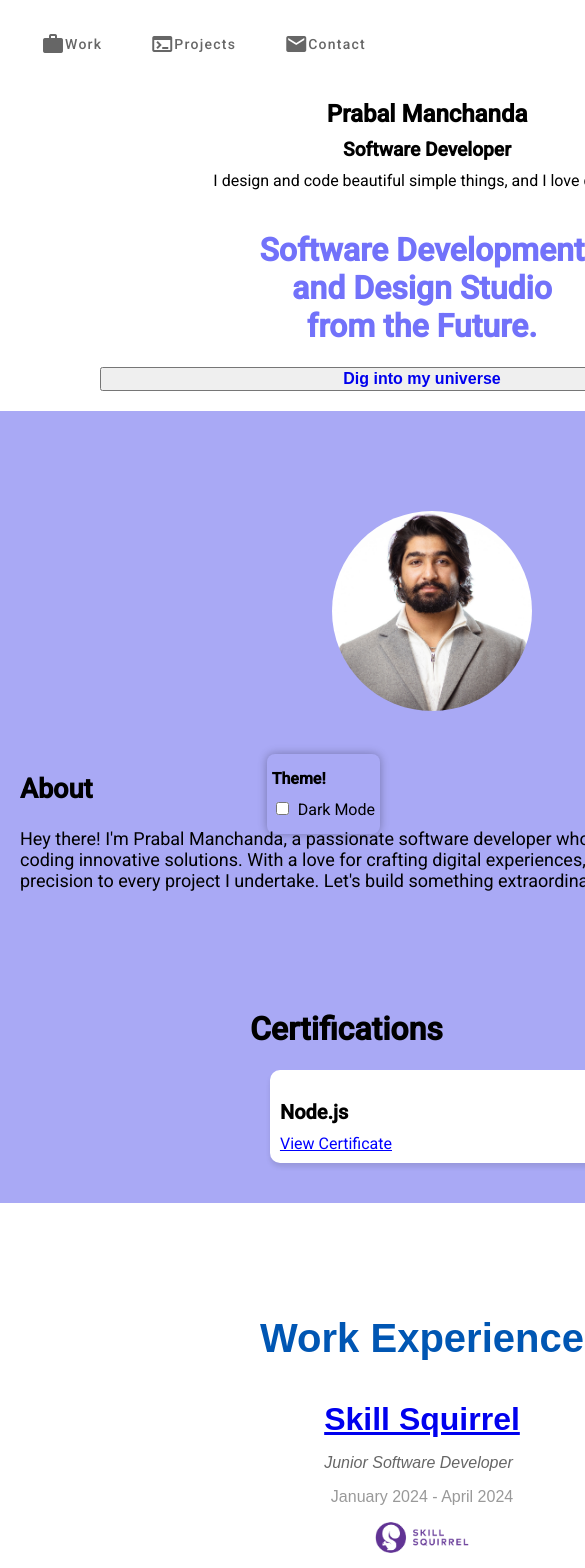
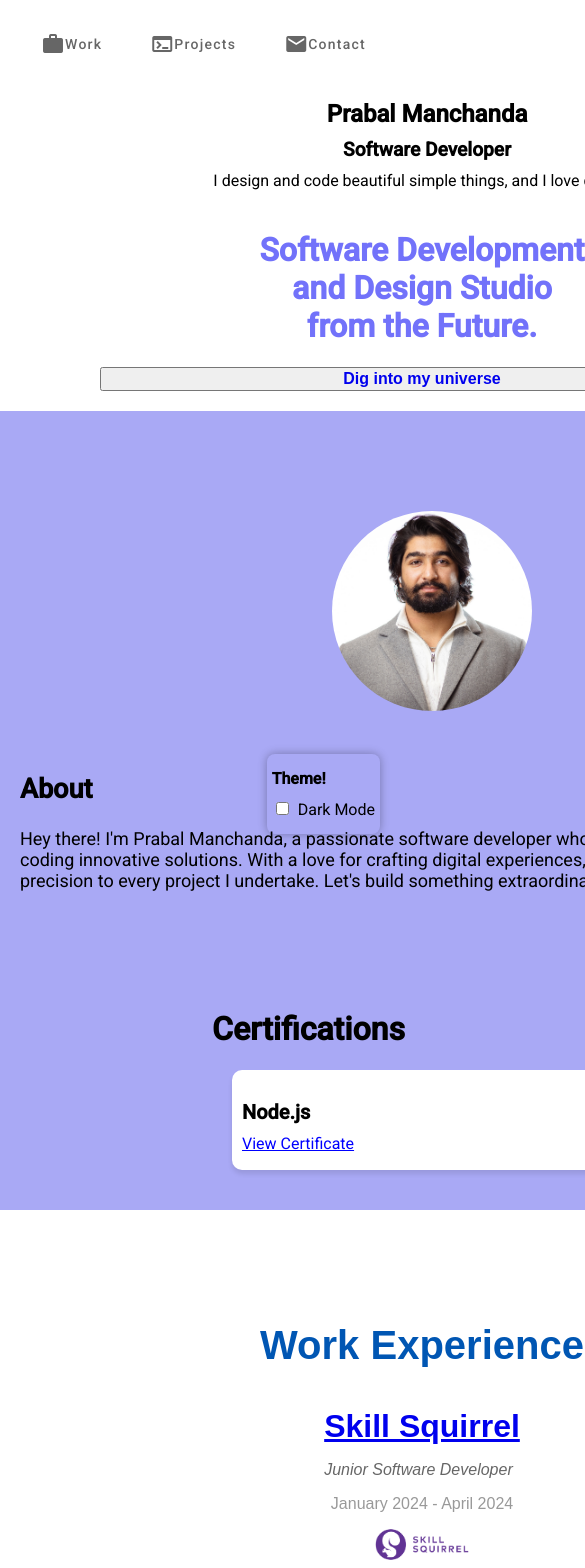
Before and after one commit to Prabal31/My-Portfolio, an Angular app: page / in a window 390 px wide. Shown: the top 1568 px of the page, 585 px wide, since content can reach past the window. Built offline with nearby package versions, Linux system fonts and the light colour scheme.

Commit message:
Update menu-about component CSS for responsive design and adjust dimensions

```diff
--- a/src/app/Menu/menu-about/menu-about.component.css
+++ b/src/app/Menu/menu-about/menu-about.component.css
@@ -64,7 +64,8 @@
     border-radius: 10px;
     padding: 10px;
     box-shadow: 0 4px 5px rgba(0, 0, 0, 0.1);
-    min-width: 250px;
+    width: 150px; /* Reduced width */
+    height: 80px; /* Reduced height */
     margin-right: 20px;
 }
 
@@ -85,6 +86,8 @@
     color: blue;
     text-decoration: underline;
 }
+
+
 
 /* Responsive Design */
 @media only screen and (max-width: 600px) {
--- a/src/app/app.component.css
+++ b/src/app/app.component.css
@@ -45,6 +45,10 @@ body {
 .dark-mode .experience {
   background: #1e1e1e;
   color: #ffffff;
+}
+
+.dark-mode .certificate h3{
+  color: #1e1e1e;
 }
 
 .dark-mode .experience a {
```
